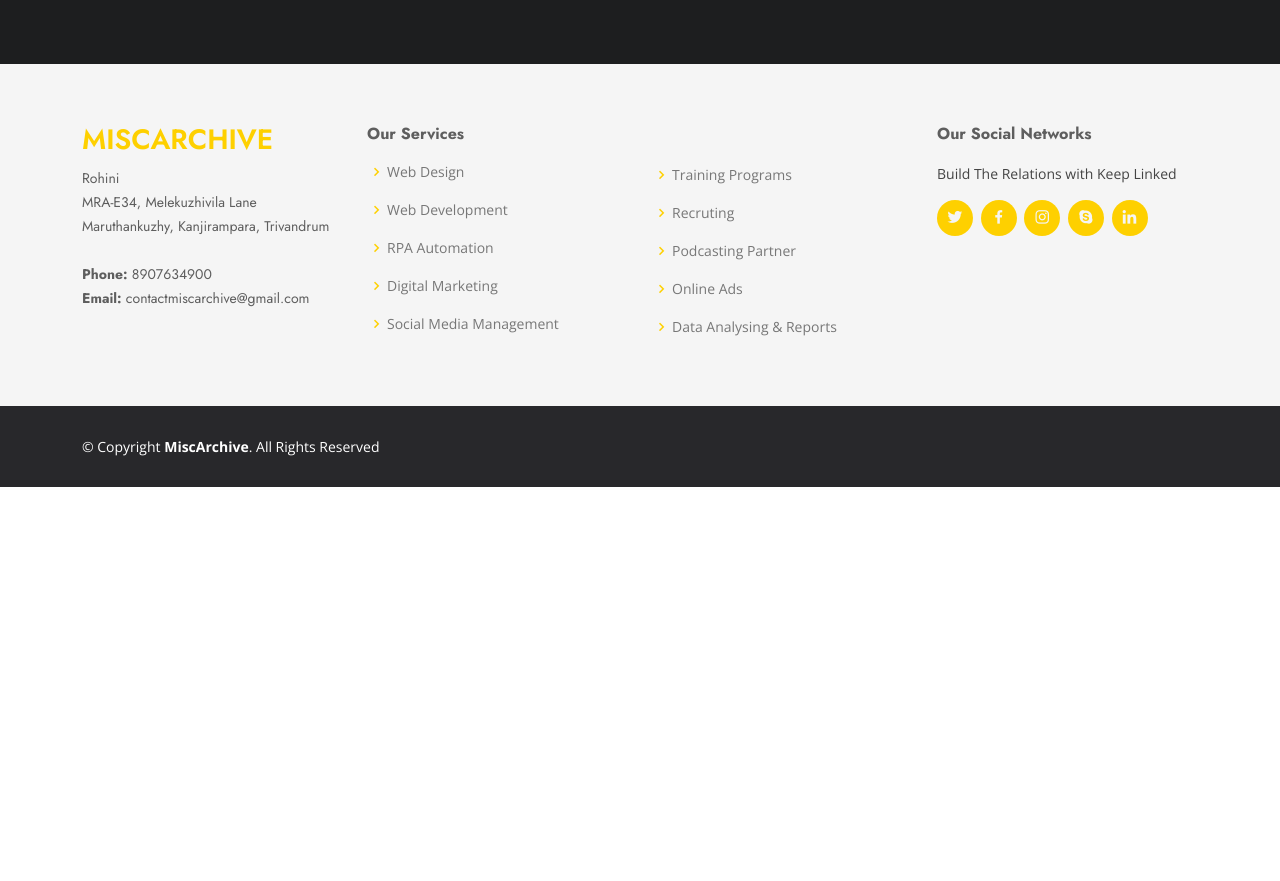
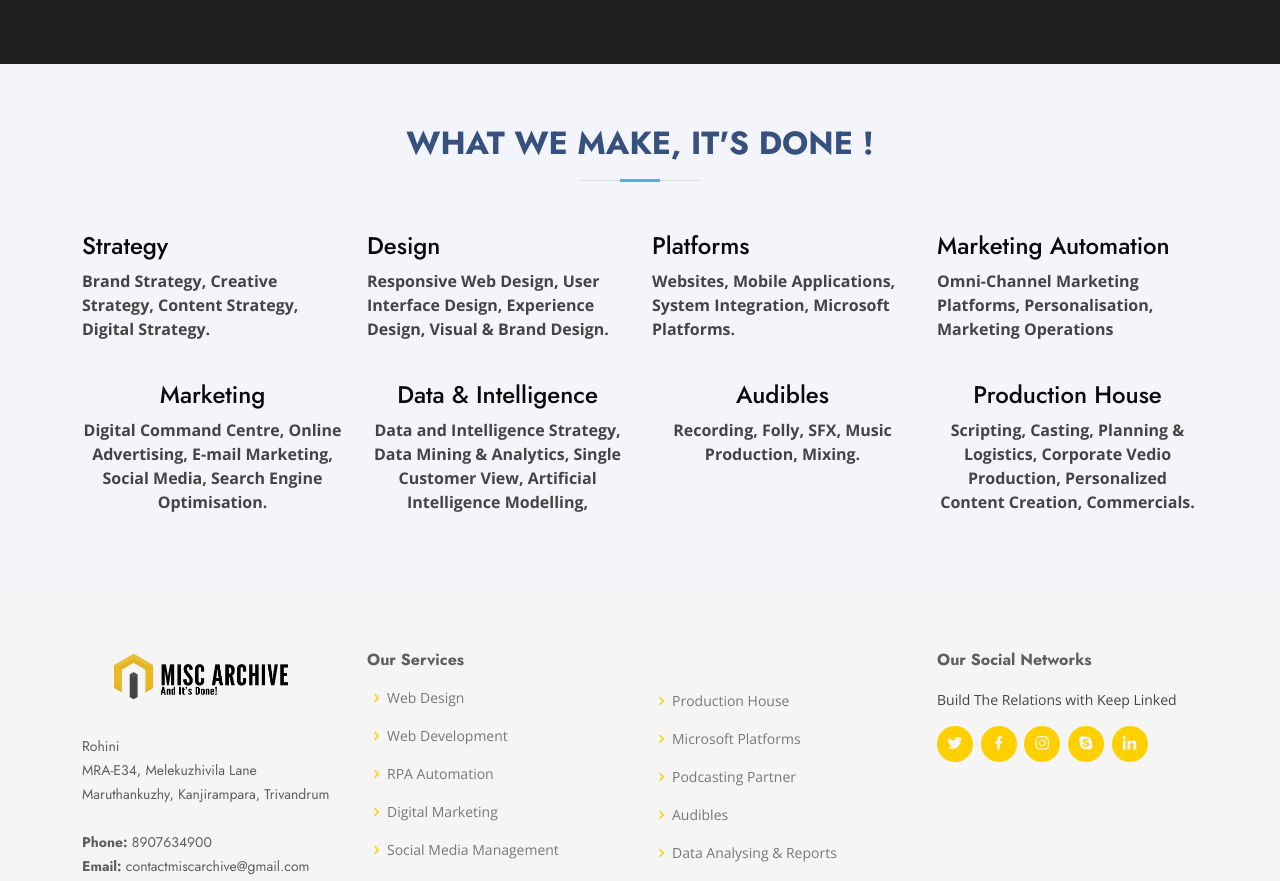
Before and after one commit to MiscArchive/Website-Under_Progress, a plain HTML site: page index.html in a window 1280 px wide. Shown: the part 576-1457 px from the top of the page. Before the commit the page ends 1063 px from the top, so only its background shows below. Drawn offline with nearby package versions, Linux system fonts and the light colour scheme.

Commit message:
Update index.html

```diff
--- a/index.html
+++ b/index.html
@@ -42,11 +42,11 @@
   <header id="header" class="fixed-top ">
     <div class="container d-flex align-items-center">
 
-      <h1 class="logo me-auto"><a href="index.html">MiscArchive</a></h1>
+      <!-- <h1 class="logo me-auto"><a href="index.html">MiscArchive</a></h1> -->
 
 
       <!-- Uncomment below if you prefer to use an image logo -->
-      <!-- <a href="index.html" class="logo me-auto"><img src="assets/img/logo.png" alt="" class="img-fluid"></a>-->
+       <a href="index.html" class="logo me-auto"><img src="assets/img/LOGO NEW set.png" alt="" class="img-fluid"></a>
 
      <!--<nav id="navbar" class="navbar">
         <ul>
@@ -111,7 +111,138 @@
 
   <main id="main">
 
+<!-- ======= Services Section ======= -->
+<section id="services" class="services section-bg">
+  <div class="container" data-aos="fade-up">
 
+    <div class="section-title">
+      <h2>What We Make, it's Done !</h2>
+
+    </div>
+
+    <div class="row">
+      <div class="col-xl-3 col-md-6 d-flex align-items-stretch" data-aos="zoom-in" data-aos-delay="100">
+        <div class="icon-box">
+          <!-- <div class="icon"><i class="bx bxl-dribbble"></i></div> -->
+          <h4><a href="">Strategy</a></h4>
+          <p><b>Brand Strategy,
+            Creative Strategy,
+            Content Strategy,
+            Digital Strategy.
+          </b></p>
+
+        </div>
+      </div>
+
+      <div class="col-xl-3 col-md-6 d-flex align-items-stretch mt-4 mt-md-0" data-aos="zoom-in" data-aos-delay="200">
+        <div class="icon-box">
+         <!-- <div class="icon"><i class="bx bxl-dribbble"></i></div> -->
+         <h4><a href="">Design</a></h4>
+         <p><b>
+          Responsive Web Design,
+          User Interface Design,
+          Experience Design,
+          Visual & Brand Design.
+         </b></p>
+        </div>
+      </div>
+
+      <div class="col-xl-3 col-md-6 d-flex align-items-stretch mt-4 mt-xl-0" data-aos="zoom-in" data-aos-delay="300">
+        <div class="icon-box">
+             <!-- <div class="icon"><i class="bx bxl-dribbble"></i></div> -->
+         <h4><a href="">Platforms</a></h4>
+         <p><b>
+          Websites,
+          Mobile Applications,
+          System Integration,
+          Microsoft Platforms.
+         </b></p>
+        </div>
+      </div>
+
+      <div class="col-xl-3 col-md-6 d-flex align-items-stretch mt-4 mt-xl-0" data-aos="zoom-in" data-aos-delay="400">
+        <div class="icon-box">
+              <!-- <div class="icon"><i class="bx bxl-dribbble"></i></div> -->
+              <h4><a href="">Marketing Automation</a></h4>
+              <p><b>
+                Omni-Channel Marketing Platforms,
+                Personalisation,
+                Marketing Operations
+              </b></p>
+        </div>
+      </div>
+
+    </div>
+    <br>
+    <center>
+    <div class="row">
+
+
+
+      <div class="col-xl-3 col-md-6 d-flex align-items-stretch mt-4 mt-xl-0" data-aos="zoom-in" data-aos-delay="300">
+        <div class="icon-box">
+             <!-- <div class="icon"><i class="bx bxl-dribbble"></i></div> -->
+         <h4><a href="">Marketing</a></h4>
+         <p><b>
+          Digital Command Centre,
+          Online Advertising,
+          E-mail Marketing,
+          Social Media,
+          Search Engine Optimisation.
+         </b></p>
+        </div>
+      </div>
+
+      <div class="col-xl-3 col-md-6 d-flex align-items-stretch mt-4 mt-xl-0" data-aos="zoom-in" data-aos-delay="400">
+        <div class="icon-box">
+              <!-- <div class="icon"><i class="bx bxl-dribbble"></i></div> -->
+              <h4><a href="">Data & Intelligence</a></h4>
+              <p><b>
+                Data and Intelligence Strategy,
+                Data Mining & Analytics,
+                Single Customer View,
+                Artificial Intelligence Modelling,
+              </b></p>
+        </div>
+      </div>
+      <div class="col-xl-3 col-md-6 d-flex align-items-stretch mt-4 mt-xl-0" data-aos="zoom-in" data-aos-delay="400">
+        <div class="icon-box">
+              <!-- <div class="icon"><i class="bx bxl-dribbble"></i></div> -->
+              <h4><a href="">Audibles</a></h4>
+              <p><b>
+              Recording,
+              Folly,
+              SFX,
+              Music Production,
+              Mixing.
+
+              </b></p>
+        </div>
+      </div>
+
+      <div class="col-xl-3 col-md-6 d-flex align-items-stretch mt-4 mt-xl-0" data-aos="zoom-in" data-aos-delay="400">
+        <div class="icon-box">
+              <!-- <div class="icon"><i class="bx bxl-dribbble"></i></div> -->
+              <h4><a href="">Production House</a></h4>
+              <p><b>
+                Scripting,
+                Casting,
+                Planning & Logistics,
+                Corporate Vedio Production,
+               Personalized Content Creation,
+               Commercials.
+
+
+
+              </b></p>
+        </div>
+      </div>
+
+    </div>
+  </center>
+
+  </div>
+</section><!-- End Services Section -->
   <!-- ======= Footer ======= -->
   <footer id="footer">
 
@@ -122,7 +253,7 @@
         <div class="row">
 
           <div class="col-lg-3 col-md-6 footer-contact">
-            <h3>MiscArchive</h3>
+            <h3> <a href="index.html" class="logo me-auto"><img src="assets/img/LOGO NEW set.png" alt="" class="img-fluid"></a></h3><br>
             <p>
               Rohini <br>
               MRA-E34, Melekuzhivila Lane<br>
@@ -146,10 +277,10 @@
           <div class="col-lg-3 col-md-6 footer-links">
             <br><br>
             <ul>
-              <li><i class="bx bx-chevron-right"></i> <a href="#">Training Programs</a></li>
-              <li><i class="bx bx-chevron-right"></i> <a href="#">Recruting</a></li>
+              <li><i class="bx bx-chevron-right"></i> <a href="#">Production House</a></li>
+              <li><i class="bx bx-chevron-right"></i> <a href="#">Microsoft Platforms</a></li>
               <li><i class="bx bx-chevron-right"></i> <a href="#">Podcasting Partner</a></li>
-              <li><i class="bx bx-chevron-right"></i> <a href="#">Online Ads</a></li>
+              <li><i class="bx bx-chevron-right"></i> <a href="#">Audibles</a></li>
               <li><i class="bx bx-chevron-right"></i> <a href="#">Data Analysing & Reports</a></li>
             </ul>
           </div>
@@ -171,6 +302,8 @@
     </div>
 
     <div class="container footer-bottom clearfix">
+      <script src="https://apps.elfsight.com/p/platform.js" defer></script>
+      <div class="elfsight-app-4755684f-b1cf-4ee2-b1e8-26479ae849bb"></div>
       <div class="copyright">
         &copy; Copyright <strong><span>MiscArchive</span></strong>. All Rights Reserved
       </div>
@@ -185,7 +318,7 @@
   </footer><!-- End Footer -->
 
   <div id="preloader"></div>
-  <a href="#" class="back-to-top d-flex align-items-center justify-content-center"><i class="bi bi-arrow-up-short"></i></a>
+  <!-- <a href="#" class="back-to-top d-flex align-items-center justify-content-center"><i class="bi bi-arrow-up-short"></i></a> -->
 
   <!-- Vendor JS Files -->
   <script src="assets/vendor/aos/aos.js"></script>
```
